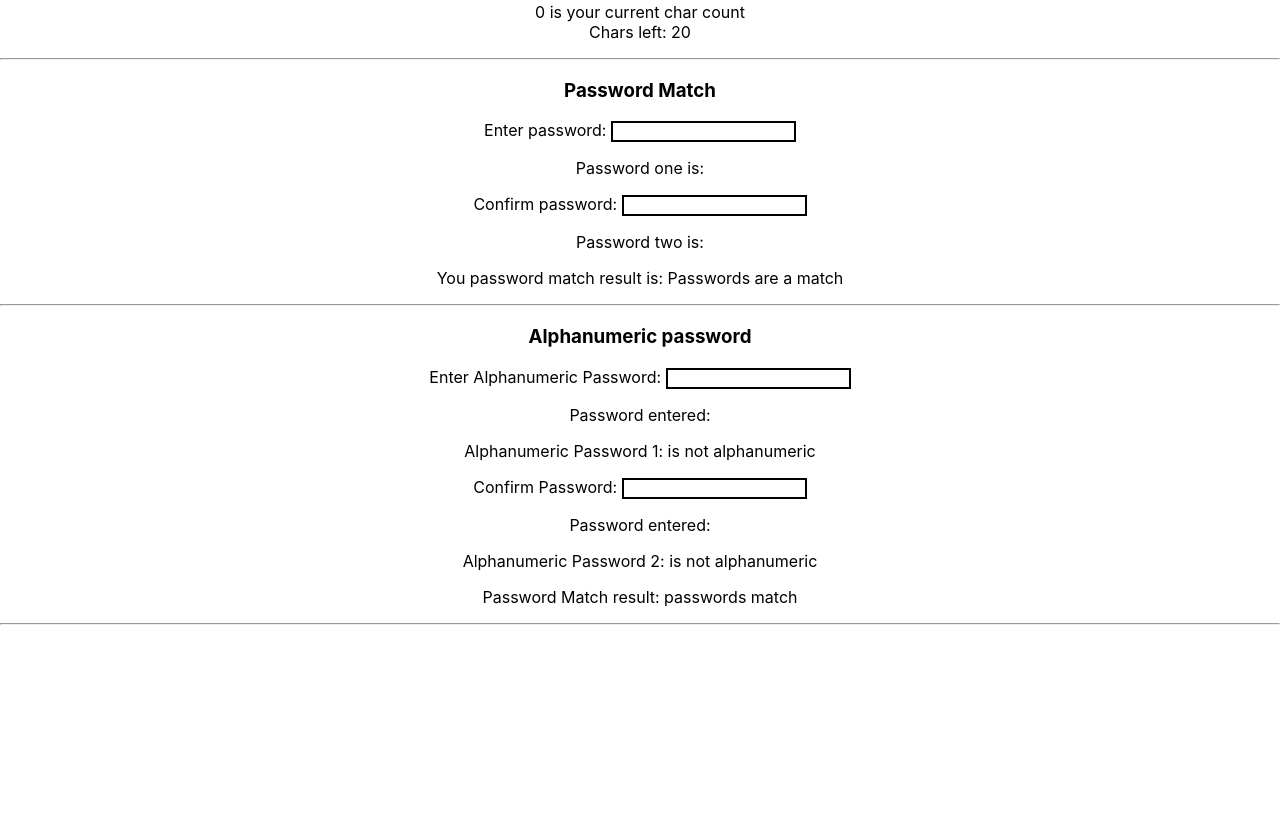
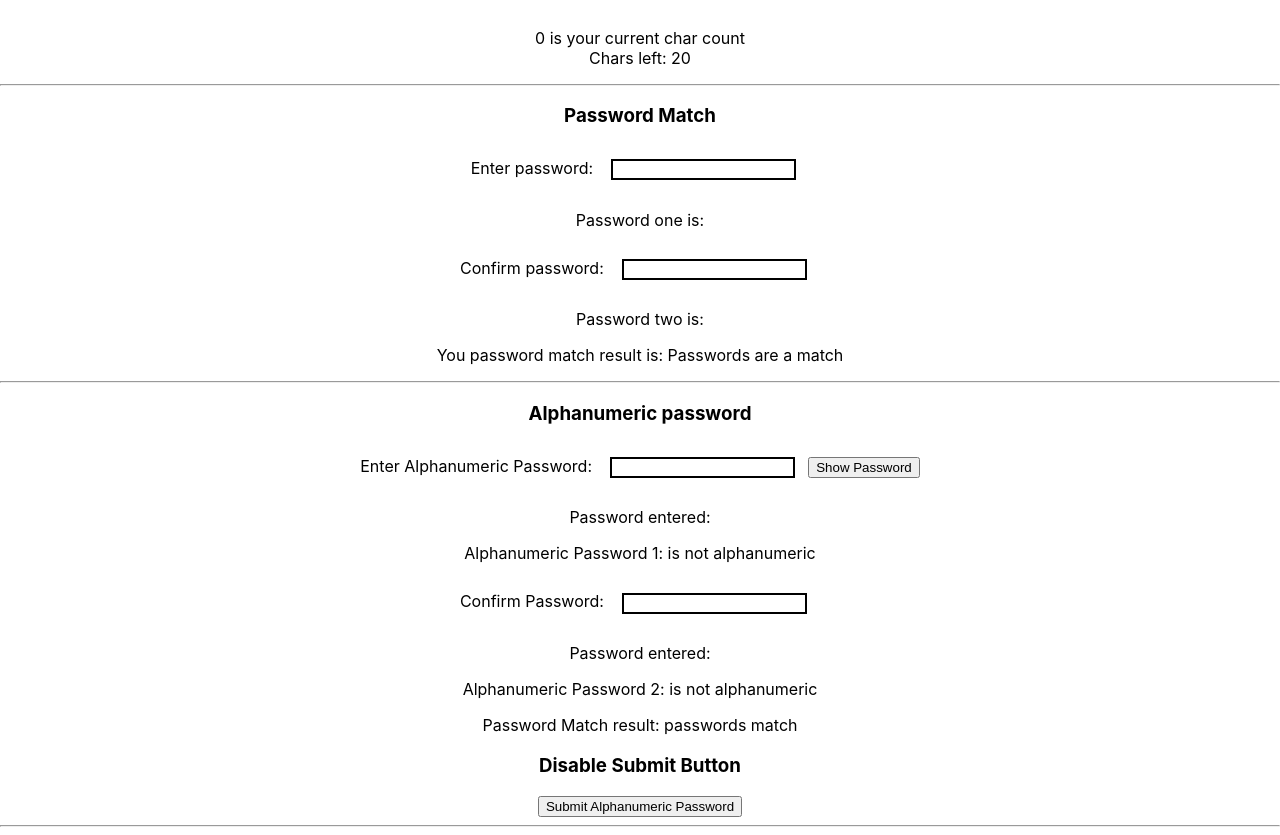
Before and after one commit to RadhikaRJ/practice-react, a React (Create React App) app: page / in a window 1280 px wide. Shown: the part 197-1032 px from the top of the page. Before the commit the page ends 830 px from the top, so only its background shows below. Built offline with nearby package versions, Linux system fonts and the light colour scheme.

Commit message:
show password exercise

```diff
--- a/src/App.css
+++ b/src/App.css
@@ -4,4 +4,5 @@
 
 input{
   border:2px solid black;
+  margin:1em;
 }
--- a/src/App.js
+++ b/src/App.js
@@ -141,20 +141,20 @@ function SimplePasswordVerification(){
 function AlphanumericPasswordVerification(){
   const [alphanumericPaswdOne,setAlphanumericPswdOne] = useState("");
   const [alphanumericPaswdTwo,setAlphanumericPswdTwo] = useState("");
-  // const [alphanumericPasswordMatchStatus, setAlphanumericPasswordMatchStatus] = useState("");
-  // const [isAlphanumeric,setisAlphanumeric] = useState("");
   var alphanumericPasswordMatchStatus="";
   var pswdOneAlphanumericStatus="";
   var pswdTwoAlphanumericStatus="";
+  var buttonStatus=true;
+  const [passwordDisplay,setPasswordDisplay] = useState(false);
+
+  var buttonText="Show Password"
+  var inputType="password";
+
    function handleAlphanumericPswdOne(event){
-
-    setAlphanumericPswdOne(pswd=>event.target.value);
-
-
+     setAlphanumericPswdOne(pswd=>event.target.value);
    }
 
    function handleAlphanumericPswdTwo(event){
-
     setAlphanumericPswdTwo(pswd=>event.target.value);
    }
 
@@ -171,10 +171,16 @@ function AlphanumericPasswordVerification(){
      }else return true;
    }
 
+
    if(alphanumericPaswdOne!=alphanumericPaswdTwo){
     alphanumericPasswordMatchStatus="passwords don't match";
+    buttonStatus=true;
    }
-   else alphanumericPasswordMatchStatus="passwords match";
+   else {
+     alphanumericPasswordMatchStatus="passwords match";
+     buttonStatus=false;
+   }
+
 
    if(verifyIsAlphanumeric(alphanumericPaswdOne)){
     pswdOneAlphanumericStatus="is Alphanumeric"
@@ -186,70 +192,33 @@ function AlphanumericPasswordVerification(){
    }
    else pswdTwoAlphanumericStatus="is not alphanumeric";
 
-  // var buttonRef=document.querySelector('#alphaSubmit');
-
-  // function handleAlphanumericPswdOne(event){
-  //    var alpha_pswd_one=event.target.value;
-  //    setAlphanumericPswdOne(currentPassword=>{
-  //      const latestPswdOne=alpha_pswd_one;
-  //      return latestPswdOne;
-  //    });
-  //    var hasNumFlag=0;
-  //    for(var i=0;i<alpha_pswd_one.length;i++){
-  //      var letter=alpha_pswd_one.charAt(i);
-  //      if(!isNaN(letter)){
-  //       hasNumFlag+=1;
-  //      }
-  //    }
-  //    if(hasNumFlag==0){
-  //      setisAlphanumeric(currentStatus=>{
-  //        const status="Not Alphanumeric";
-  //        return status;
-  //      });
-  //    }
-  //    else{
-  //      setisAlphanumeric(currentStatus=>{
-  //        const status="Is Alphanumeric";
-  //        return status;
-  //      })
-  //    }
-  // }
+   function displayPswd(){
+     alert(alphanumericPaswdOne+" is the password");
+   }
 
 
-  // function compareAlphanumericPasswords(event){
-  //   var updatedAlphanumericPswdTwo=event.target.value;
-  //   setAlphanumericPswdTwo(updatePswdTwo=>{
-  //     const pswdtwo=updatedAlphanumericPswdTwo;
-  //     return pswdtwo;
-  //   });
+   function displayPassword(){
+    setPasswordDisplay(state=>!state);
+    }
 
-  //   if(alphanumericPaswdOne!=updatedAlphanumericPswdTwo){
-  //    setAlphanumericPasswordMatchStatus(status=>"Passwords are not Matching!");
-
-
-  //    buttonRef.disabled=true;
-
-  //  }
-  //   else {
-  //    setAlphanumericPasswordMatchStatus(status=>"Passwords are Matching!");
-
-
-  //    buttonRef.disabled=false;
-  //    buttonRef.addEventListener("click",()=>{
-  //      alert("password entered is: "+ updatedAlphanumericPswdTwo);
-  //      console.log(updatedAlphanumericPswdTwo);
-  //    });
-
-
-  //   }
-
+    if(passwordDisplay){
+      inputType="text";
+      buttonText="Hide Password";
+    }else{
+      inputType="password";
+      buttonText="Show Password";
+    }
 
   return(
     <div>
       <h3>Alphanumeric password</h3>
       <label>Enter Alphanumeric Password: </label>
-      <input type="password"
-      onChange={handleAlphanumericPswdOne}></input>
+
+      {/* Show Password exercise  */}
+      <input type={inputType}
+      onChange={handleAlphanumericPswdOne} ></input>
+      <button onClick={displayPassword}>{buttonText}</button>
+
       <p>Password entered: {alphanumericPaswdOne}</p>
       <p>Alphanumeric Password 1: {pswdOneAlphanumericStatus}</p>
 
@@ -260,12 +229,8 @@ function AlphanumericPasswordVerification(){
       <p>Alphanumeric Password 2: {pswdTwoAlphanumericStatus}</p>
       <p>Password Match result: {alphanumericPasswordMatchStatus} </p>
 
-
-
-      {/* <h3>Disable Submit Button</h3>
-      <button id="alphaSubmit"
-
-      disabled>Submit Alphanumeric Password </button> */}
+      <h3>Disable Submit Button</h3>
+      <button disabled={buttonStatus}>Submit Alphanumeric Password</button>
     </div>
   );
 }
@@ -275,8 +240,6 @@ function App() {
 
   return (
     <div className="App">
-
-
       <ButtonCounter/>
       <hr></hr>
       <TwitterCharCount/>
```
